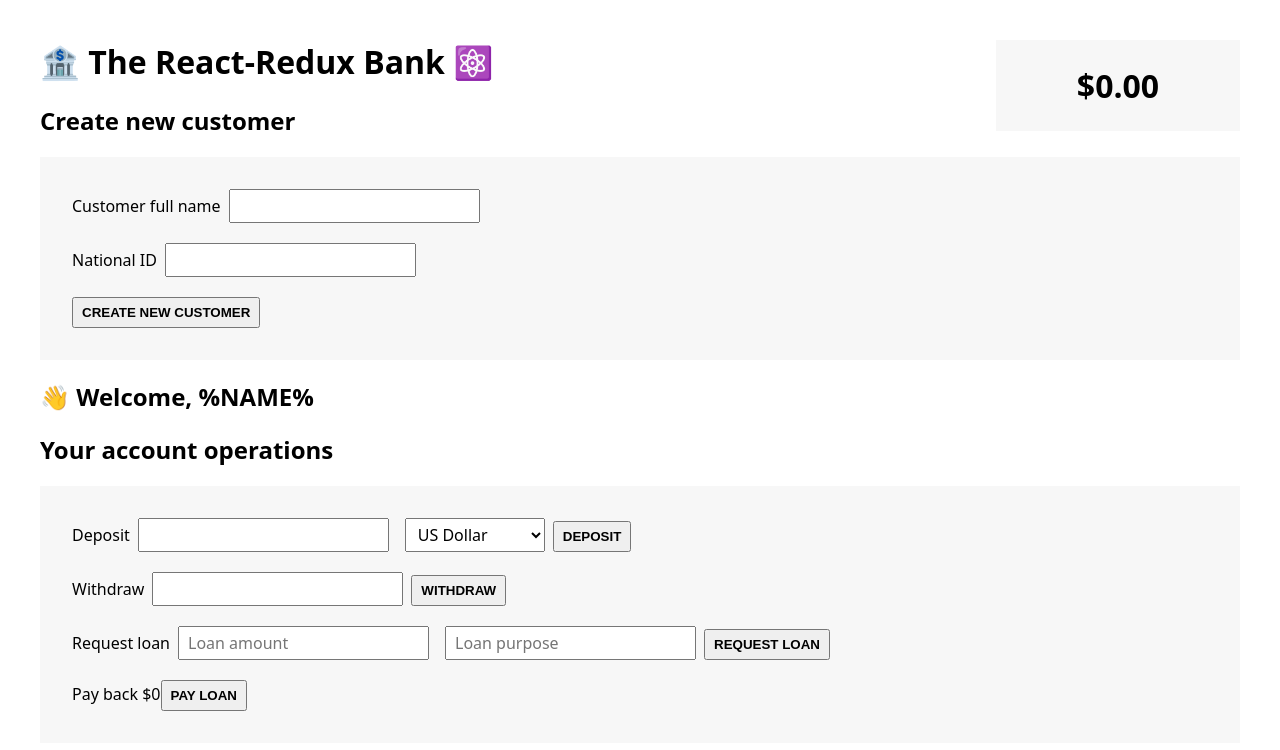
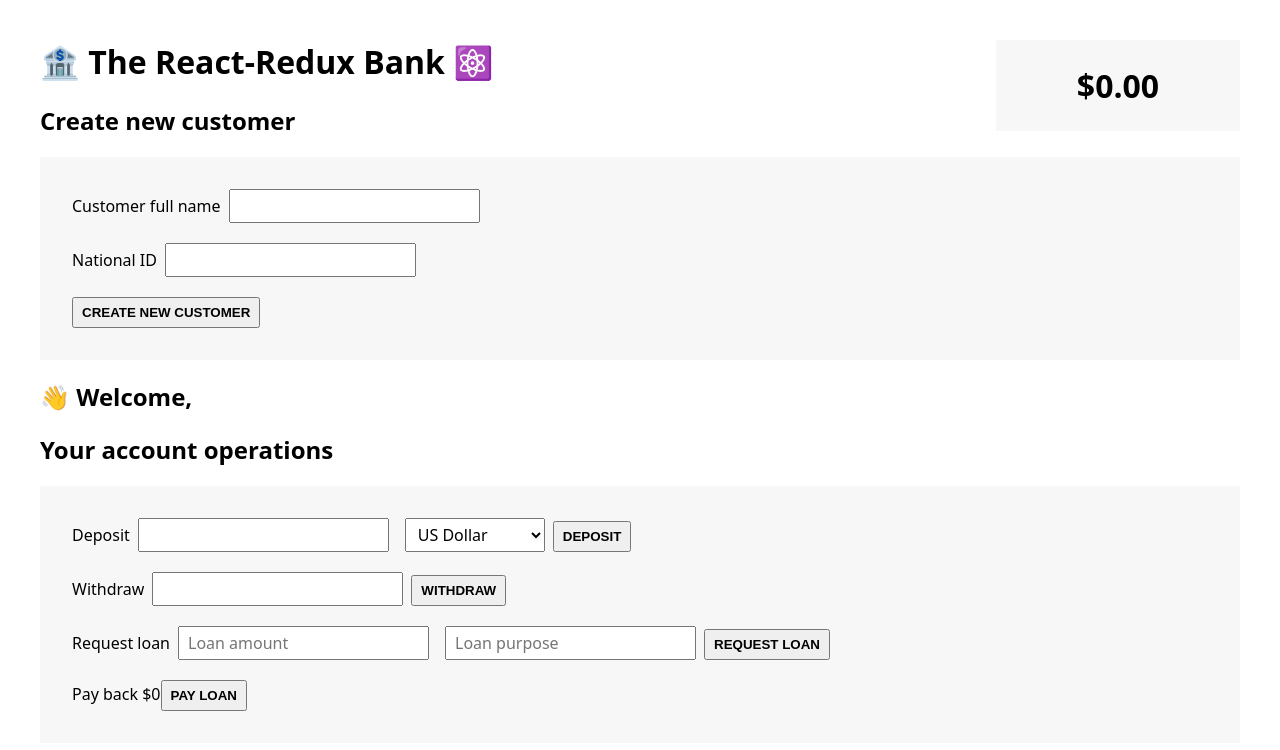
Before and after one commit to Mahred1/Redux-bunker, a React (Vite) app: page / in a window 1280 px wide. Shown: the top 750 px of the page. Built offline with nearby package versions, Linux system fonts and the light colour scheme.

Commit message:
integrated customer account creation

```diff
--- a/src/features/customers/CreateCustomer.jsx
+++ b/src/features/customers/CreateCustomer.jsx
@@ -1,12 +1,22 @@
 import { useState } from "react";
+import { useDispatch, useSelector } from "react-redux";
+import { createAccount } from "./customerSlice";
 
 function Customer() {
   const [fullName, setFullName] = useState("");
   const [nationalId, setNationalId] = useState("");
+  const dispatch = useDispatch();
+  const customer = useSelector((store) => store.customer);
 
-  function handleClick() {}
+  function handleClick() {
+    if (fullName === "" || nationalId === "") return;
+    dispatch(createAccount(fullName, nationalId));
+    setFullName("");
+    setNationalId("");
+  }
 
   return (
+    (customer.fullName === "" || customer.nationalId === "") && (
       <div>
         <h2>Create new customer</h2>
         <div className="inputs">
@@ -27,6 +37,7 @@ function Customer() {
           <button onClick={handleClick}>Create new customer</button>
         </div>
       </div>
+    )
   );
 }
 
--- a/src/features/customers/Customer.jsx
+++ b/src/features/customers/Customer.jsx
@@ -1,5 +1,8 @@
+import { useSelector } from "react-redux";
+
 function Customer() {
-  return <h2>👋 Welcome, %NAME%</h2>;
+  const fullName = useSelector(store=>store.customer.fullName)
+  return <h2>👋 Welcome, {fullName}</h2>;
 }
 
 export default Customer;
```
Lines whose indentation alone changed are shown as unchanged.
